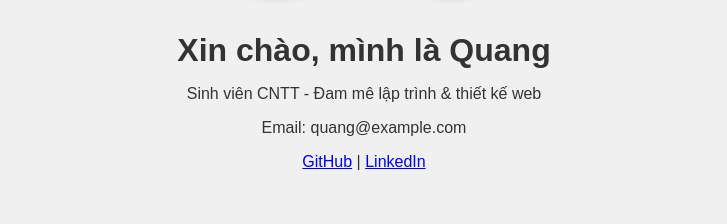
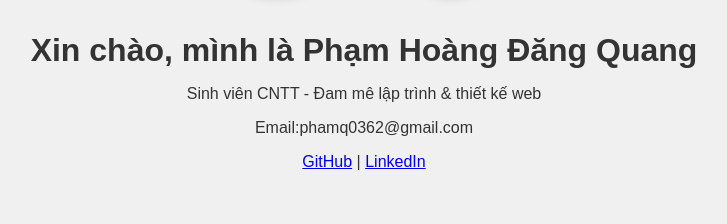
Before and after one commit to Quang-3004/bai-thi-giuaky.github.io, a plain HTML site: page index.html in a window 1280 px wide. Shown: the part 263-487 px from the top of the page, without its empty margins (276-1003 px from the left). Drawn offline with Linux system fonts and the light colour scheme; files whose address does not match are found by name.

Commit message:
Update index.html

```diff
--- a/index.html
+++ b/index.html
@@ -2,7 +2,7 @@
 <html>
 <head>
   <meta charset="UTF-8">
-  <title>Quang's Portfolio</title>
+  <title>Đăng Quang's Portfolio</title>
 
   <!-- Liên kết tới CSS ngoài -->
   <link rel="stylesheet" href="style.css">
@@ -19,9 +19,9 @@
   <!-- Ảnh từ thư mục images/avatar.jpg -->
   <img src="images/avatar.jpg" width="150">
 
-  <h1>Xin chào, mình là Quang</h1>
+  <h1>Xin chào, mình là Phạm Hoàng Đăng Quang</h1>
   <p>Sinh viên CNTT - Đam mê lập trình & thiết kế web</p>
-  <p>Email: quang@example.com</p>
+  <p>Email:phamq0362@gmail.com</p>
   <a href="https://github.com/quang123">GitHub</a> |
   <a href="https://www.linkedin.com/in/quang123">LinkedIn</a>
 </body>
```
